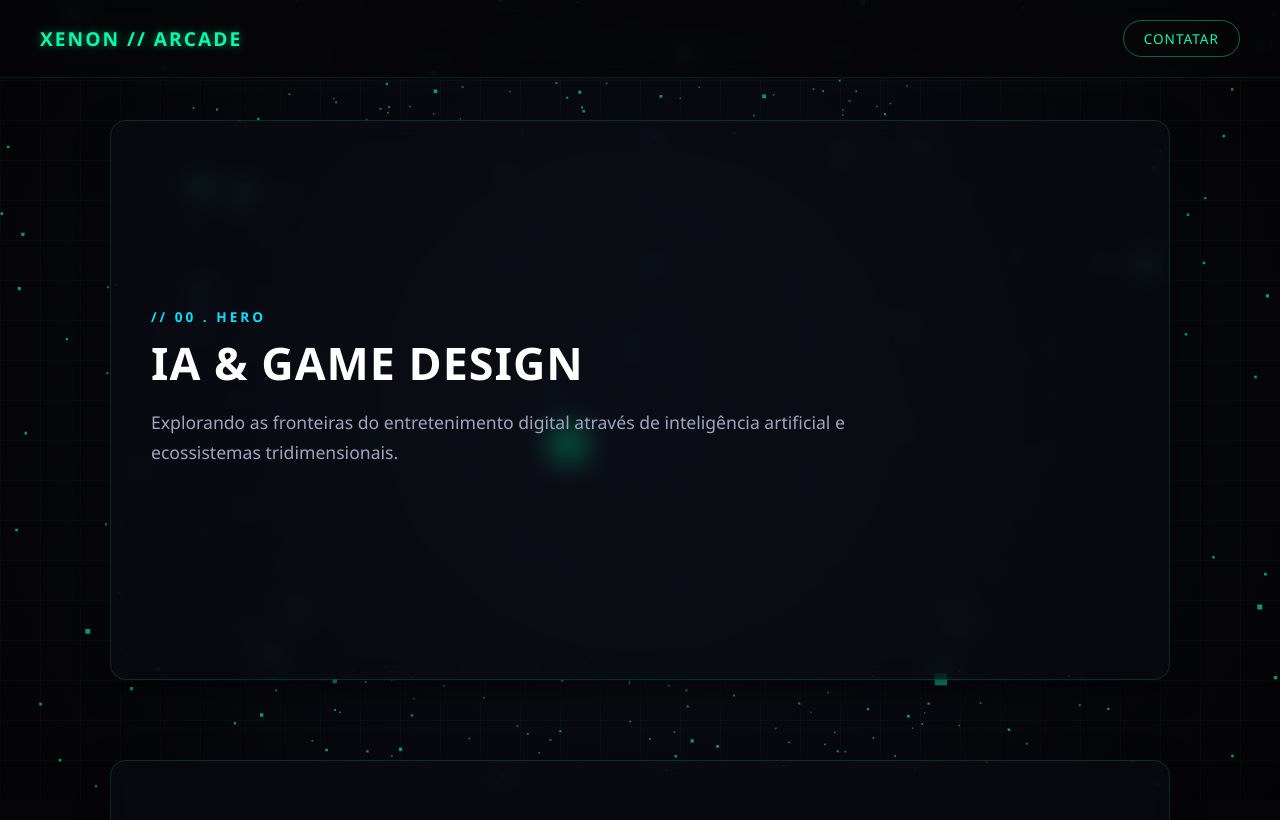
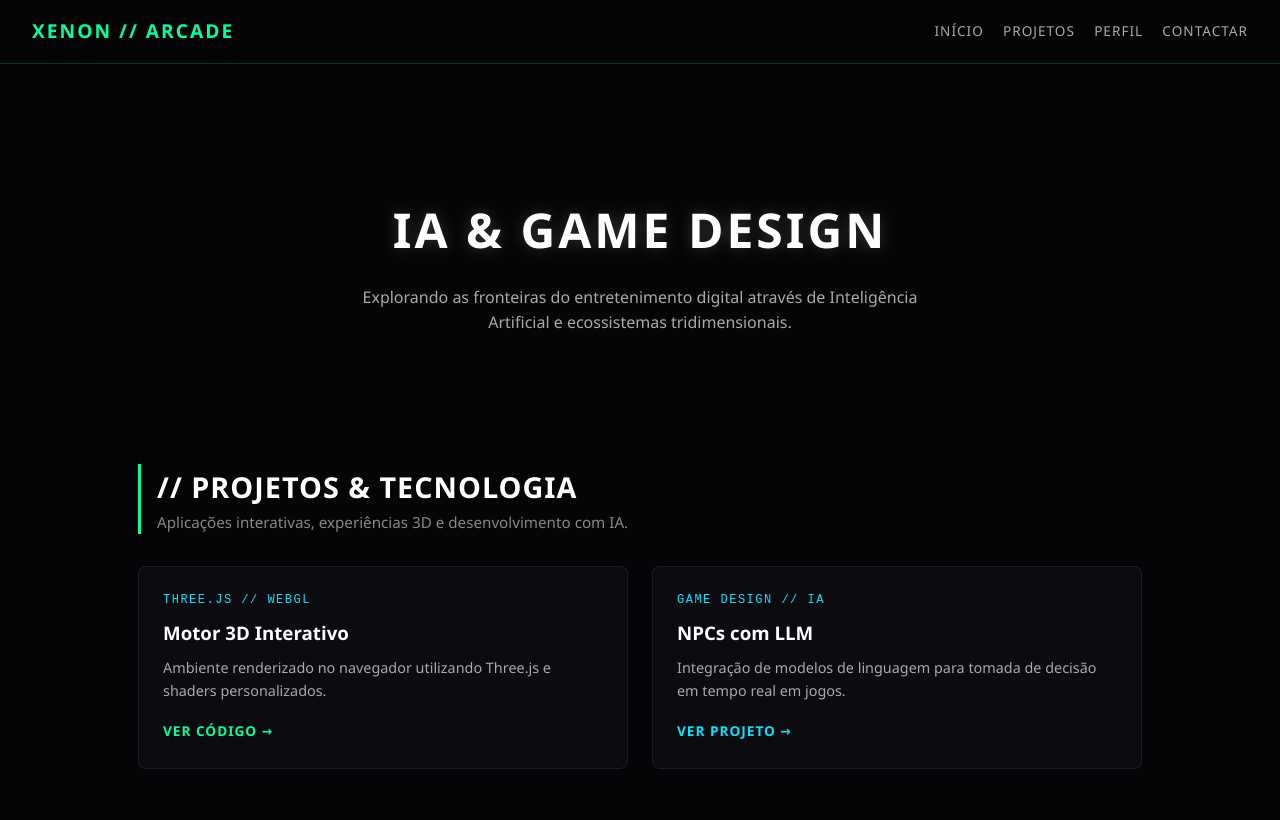
Before and after one commit to wwwcarlossenin03-ship-it/xeno-arcade, a plain HTML site: page index.html in a window 1280 px wide. Shown: the top 820 px of the page. Drawn offline with nearby package versions, Linux system fonts and the light colour scheme; animation ran at ten frames a second.

Commit message:
Atualizar o index.html

```diff
--- a/index.html
+++ b/index.html
@@ -1,11 +1,12 @@
-
 <!DOCTYPE html>
 <html lang="pt">
 <head>
   <meta charset="UTF-8">
   <meta name="viewport" content="width=device-width, initial-scale=1.0">
   <title>XENON // ARCADE</title>
+
   <style>
+    /* RESET & VARIÁVEIS */
     * {
       margin: 0;
       padding: 0;
@@ -17,323 +18,383 @@
       background-color: #050508;
       color: #e0e0e0;
       overflow-x: hidden;
+      line-height: 1.6;
     }
 
-        /* Fixed Background Canvas */
-        #bg-canvas {
+    /* ECRÃ DE ENTRADA / LOADER CYBERPUNK */
+    #cyber-loader {
       position: fixed;
       top: 0;
       left: 0;
       width: 100vw;
       height: 100vh;
-            z-index: -1;
-            background: radial-gradient(circle at center, #0d0f18 0%, #030305 100%);
+      background-color: #050508;
+      z-index: 9999;
+      display: flex;
+      justify-content: center;
+      align-items: center;
+      transition: opacity 0.8s ease, visibility 0.8s ease;
     }
 
-        /* Grid overlay */
-        .grid-overlay {
-            position: fixed;
-            top: 0;
-            left: 0;
-            width: 100vw;
-            height: 100vh;
-            background-image:
-                linear-gradient(rgba(0, 255, 170, 0.03) 1px, transparent 1px),
-                linear-gradient(90deg, rgba(0, 255, 170, 0.03) 1px, transparent 1px);
-            background-size: 40px 40px;
-            pointer-events: none;
-            z-index: 0;
+    #cyber-loader.hidden {
+      opacity: 0;
+      visibility: hidden;
     }
 
-        /* Navigation */
-        nav {
-            position: fixed;
+    .loader-content {
+      text-align: center;
+      font-family: monospace;
+      color: #00ff9d;
+    }
+
+    .glitch-title {
+      font-size: 2.5rem;
+      font-weight: bold;
+      letter-spacing: 4px;
+      text-shadow: 0 0 10px #00ff9d, 0 0 20px #00e5ff;
+      margin-bottom: 1.5rem;
+      animation: pulseGlitch 1.5s infinite alternate;
+    }
+
+    @keyframes pulseGlitch {
+      0% { transform: scale(1); text-shadow: 0 0 10px #00ff9d; }
+      100% { transform: scale(1.02); text-shadow: 0 0 20px #00e5ff, -2px 0 #ff007f; }
+    }
+
+    .loader-bar {
+      width: 280px;
+      height: 6px;
+      background: rgba(255, 255, 255, 0.1);
+      border: 1px solid #00ff9d;
+      border-radius: 3px;
+      margin: 0 auto 1rem auto;
+      overflow: hidden;
+    }
+
+    .loader-progress {
+      width: 0%;
+      height: 100%;
+      background: linear-gradient(90deg, #00ff9d, #00e5ff);
+      box-shadow: 0 0 10px #00ff9d;
+      transition: width 0.1s linear;
+    }
+
+    .loader-status {
+      font-size: 0.85rem;
+      color: #888;
+      letter-spacing: 2px;
+    }
+
+    /* HEADER & NAVEGAÇÃO */
+    header {
+      position: sticky;
       top: 0;
-            width: 100%;
-            padding: 20px 40px;
+      background: rgba(5, 5, 8, 0.9);
+      backdrop-filter: blur(10px);
+      border-bottom: 1px solid rgba(0, 255, 157, 0.2);
+      z-index: 100;
+      padding: 1rem 2rem;
       display: flex;
       justify-content: space-between;
       align-items: center;
-            z-index: 100;
-            background: rgba(5, 5, 8, 0.8);
-            backdrop-filter: blur(10px);
-            border-bottom: 1px solid rgba(0, 255, 170, 0.1);
     }
 
     .logo {
+      font-weight: bold;
       font-size: 1.2rem;
-            font-weight: 800;
+      color: #00ff9d;
       letter-spacing: 2px;
-            color: #00ffaa;
-            text-shadow: 0 0 10px rgba(0, 255, 170, 0.5);
+      text-decoration: none;
     }
 
-        .nav-btn {
-            padding: 8px 20px;
-            border: 1px solid rgba(0, 255, 170, 0.4);
-            border-radius: 20px;
-            color: #00ffaa;
+    nav {
+      display: flex;
+      gap: 1.2rem;
+      overflow-x: auto;
+    }
+
+    .nav-link {
+      color: #aaa;
       text-decoration: none;
       font-size: 0.85rem;
       letter-spacing: 1px;
-            transition: all 0.3s ease;
-            text-transform: uppercase;
+      transition: color 0.3s;
+      white-space: nowrap;
     }
 
-        .nav-btn:hover {
-            background: #00ffaa;
-            color: #050508;
-            box-shadow: 0 0 15px rgba(0, 255, 170, 0.6);
+    .nav-link:hover {
+      color: #00ff9d;
     }
 
-        /* Content Sections */
+    /* ESTRUTURA GERAL */
     .container {
-            position: relative;
-            z-index: 1;
       max-width: 1100px;
       margin: 0 auto;
-            padding: 120px 20px 80px 20px;
+      padding: 3rem 1.5rem;
     }
 
     .section {
-            min-height: 70vh;
-            display: flex;
-            flex-direction: column;
-            justify-content: center;
-            margin-bottom: 80px;
-            padding: 40px;
-            background: rgba(10, 12, 20, 0.6);
-            border: 1px solid rgba(0, 255, 170, 0.15);
-            border-radius: 16px;
-            backdrop-filter: blur(12px);
-            box-shadow: 0 10px 30px rgba(0,0,0,0.5);
+      margin-bottom: 4rem;
     }
 
-        .section-tag {
-            font-size: 0.85rem;
-            letter-spacing: 3px;
-            color: #00e1ff;
-            margin-bottom: 12px;
-            text-transform: uppercase;
-            font-weight: 600;
+    .section-header {
+      margin-bottom: 2rem;
+      border-left: 3px solid #00ff9d;
+      padding-left: 1rem;
     }
 
-        .section-title {
-            font-size: 2.8rem;
-            font-weight: 900;
-            color: #ffffff;
-            margin-bottom: 20px;
-            line-height: 1.1;
+    .section-header h2 {
+      color: #fff;
+      font-size: 1.8rem;
       letter-spacing: 1px;
     }
 
-        .section-desc {
-            font-size: 1.1rem;
-            color: #a0a5c0;
-            line-height: 1.7;
-            max-width: 750px;
-            margin-bottom: 25px;
+    .section-header p {
+      color: #888;
+      font-size: 0.95rem;
     }
 
-        /* Specs / Grid List */
-        .specs-grid {
-            display: grid;
-            grid-template-columns: repeat(auto-fit, minmax(220px, 1fr));
-            gap: 20px;
-            margin-top: 20px;
+    /* HERO */
+    .hero {
+      text-align: center;
+      padding: 5rem 1rem;
     }
 
-        .spec-card {
-            background: rgba(255, 255, 255, 0.03);
-            border: 1px solid rgba(255, 255, 255, 0.08);
-            padding: 20px;
-            border-radius: 12px;
-            transition: border-color 0.3s ease;
+    .hero h1 {
+      font-size: 3rem;
+      letter-spacing: 3px;
+      color: #fff;
+      margin-bottom: 1rem;
+      text-shadow: 0 0 15px rgba(255, 255, 255, 0.2);
     }
 
-        .spec-card:hover {
-            border-color: #00ffaa;
+    .hero p {
+      color: #aaa;
+      max-width: 600px;
+      margin: 0 auto;
     }
 
-        .spec-card h4 {
-            color: #00ffaa;
-            font-size: 0.9rem;
-            margin-bottom: 8px;
-            text-transform: uppercase;
-            letter-spacing: 1px;
+    /* GRELHA & CARTÕES */
+    .grid {
+      display: grid;
+      grid-template-columns: repeat(auto-fit, minmax(300px, 1fr));
+      gap: 1.5rem;
     }
 
-        .spec-card p {
-            color: #ffffff;
-            font-size: 1.05rem;
-            font-weight: 600;
+    .card {
+      background: rgba(15, 15, 22, 0.6);
+      border: 1px solid rgba(255, 255, 255, 0.08);
+      border-radius: 8px;
+      padding: 1.5rem;
+      transition: transform 0.3s, border-color 0.3s;
     }
 
-        /* Responsive */
-        @media (max-width: 768px) {
-            nav {
-                padding: 15px 20px;
+    .card:hover {
+      transform: translateY(-5px);
+      border-color: rgba(0, 255, 157, 0.4);
     }
-            .section {
-                padding: 25px;
-                min-height: auto;
+
+    .card-tag {
+      font-size: 0.75rem;
+      color: #00e5ff;
+      letter-spacing: 1.5px;
+      margin-bottom: 0.5rem;
+      font-family: monospace;
     }
-            .section-title {
-                font-size: 2rem;
+
+    .card h3 {
+      color: #fff;
+      margin-bottom: 0.5rem;
     }
+
+    .card p {
+      color: #aaa;
+      font-size: 0.9rem;
+      margin-bottom: 1rem;
+    }
+
+    .card-link {
+      display: inline-block;
+      text-decoration: none;
+      font-size: 0.85rem;
+      font-weight: bold;
+      letter-spacing: 1px;
+      transition: opacity 0.3s;
+    }
+
+    .card-link:hover {
+      opacity: 0.8;
+    }
+
+    /* RODAPÉ */
+    footer {
+      text-align: center;
+      padding: 2rem;
+      border-top: 1px solid rgba(255, 255, 255, 0.05);
+      color: #666;
+      font-size: 0.85rem;
     }
   </style>
 </head>
 <body>
 
-    <canvas id="bg-canvas"></canvas>
-    <div class="grid-overlay"></div>
-
-    <nav>
-        <div class="logo">XENON // ARCADE</div>
-        <a href="#contato" class="nav-btn">Contatar</a>
-    </nav>
-
-    <div class="container">
-        <!-- Section Hero / 00 -->
-        <div class="section">
-            <div class="section-tag">// 00 . HERO</div>
-            <h1 class="section-title">IA & GAME DESIGN</h1>
-            <p class="section-desc">Explorando as fronteiras do entretenimento digital através de inteligência artificial e ecossistemas tridimensionais.</p>
+  <!-- ECRÃ DE ENTRADA / LOADER CYBERPUNK -->
+  <div id="cyber-loader">
+    <div class="loader-content">
+      <div class="glitch-title" data-text="XENON//ARCADE">XENON//ARCADE</div>
+      <div class="loader-bar">
+        <div class="loader-progress"></div>
+      </div>
+      <div class="loader-status">INICIALIZANDO SISTEMA... <span id="load-perc">0%</span></div>
+    </div>
   </div>
 
-        <!-- Section 01 -->
-        <div class="section">
-            <div class="section-tag">// 01 . HOYOVERSE EXPEDITION</div>
-            <h2 class="section-title">GENSHIN & HONKAI IMPACT</h2>
-            <p class="section-desc">Análise de arquitetura de mundo aberto, design de personagens estilo anime e mecânicas de combate dinâmicas que revolucionaram a indústria mobile e cross-platform.</p>
+  <!-- NAVEGAÇÃO -->
+  <header>
+    <a href="#" class="logo">XENON // ARCADE</a>
+    <nav>
+      <a href="#hero" class="nav-link">INÍCIO</a>
+      <a href="#projetos" class="nav-link">PROJETOS</a>
+      <a href="#perfil" class="nav-link">PERFIL</a>
+      <a href="#contacto" class="nav-link">CONTACTAR</a>
+    </nav>
+  </header>
+
+  <main class="container">
+    <!-- HERO SECTION -->
+    <section id="hero" class="hero">
+      <h1>IA & GAME DESIGN</h1>
+      <p>Explorando as fronteiras do entretenimento digital através de Inteligência Artificial e ecossistemas tridimensionais.</p>
+    </section>
+
+    <!-- SECÇÃO DE PROJETOS -->
+    <section id="projetos" class="section">
+      <div class="container">
+        <div class="section-header">
+          <h2>// PROJETOS & TECNOLOGIA</h2>
+          <p>Aplicações interativas, experiências 3D e desenvolvimento com IA.</p>
         </div>
 
-        <!-- Section 02 -->
-        <div class="section">
-            <div class="section-tag">// 02 . SOUNDTRACKS</div>
-            <h2 class="section-title">GAME MUSIC & ATMOSPHERE</h2>
-            <p class="section-desc">A imersão auditiva como pilar narrativo: composições orquestrais e sintéticas que transformam sessões de jogo em experiências sensoriais inesquecíveis.</p>
+        <div class="grid">
+          <!-- Cartão 1 -->
+          <div class="card">
+            <div class="card-tag">THREE.JS // WEBGL</div>
+            <h3>Motor 3D Interativo</h3>
+            <p>Ambiente renderizado no navegador utilizando Three.js e shaders personalizados.</p>
+            <a href="https://github.com/wwwcarlossenin03-ship-it" target="_blank" class="card-link" style="color: #00ff9d;">VER CÓDIGO &rarr;</a>
           </div>
 
-        <!-- Section 03 -->
-        <div class="section">
-            <div class="section-tag">// 03 . JRPG NOSTALGIA</div>
-            <h2 class="section-title">DRAGON QUEST LEGACY</h2>
-            <p class="section-desc">Celebrando as origens dos RPGs japoneses, o legado artístico de Akira Toriyama e a evolução do combate por turnos até à era moderna.</p>
-        </div>
-
-        <!-- Section 04 -->
-        <div class="section">
-            <div class="section-tag">// 04 . INDIE REVOLUTION</div>
-            <h2 class="section-title">INDIE GAME DESIGN</h2>
-            <p class="section-desc">A liberdade criativa dos estúdios independentes, explorando direções artísticas audaciosas e loops de gameplay inovadores.</p>
-        </div>
-
-        <!-- Section 05 -->
-        <div class="section">
-            <div class="section-tag">// 05 . ARTIFICIAL INTEL</div>
-            <h2 class="section-title">NEXT-GEN IA ENGINES</h2>
-            <p class="section-desc">Integração de NPCs inteligentes, geração procedimental de mundos e assistência de IA no fluxo de trabalho de game dev.</p>
-        </div>
-
-        <!-- Section 06: Retro Arcade -->
-        <div class="section">
-            <div class="section-tag" style="color: #ff007f;">// 06 . RETRO ARCADE</div>
-            <h2 class="section-title">SALÃO ARCADE & SYNTHWAVE</h2>
-            <p class="section-desc">Uma viagem nostálgica à era de ouro dos gabinetes de arcade, pixel art vibrante e jogos de luta 2D. Preservando a essência do gameplay arcade com toques futuristas.</p>
-            <div class="specs-grid">
-                <div class="spec-card">
-                    <h4>Estética</h4>
-                    <p>Pixel Art & Neon CRT</p>
-                </div>
-                <div class="spec-card">
-                    <h4>Gêneros</h4>
-                    <p>Beat 'em up & Fighting</p>
-                </div>
-                <div class="spec-card">
-                    <h4>Hardware</h4>
-                    <p>Cabinets & CRT Monitors</p>
+          <!-- Cartão 2 -->
+          <div class="card">
+            <div class="card-tag">GAME DESIGN // IA</div>
+            <h3>NPCs com LLM</h3>
+            <p>Integração de modelos de linguagem para tomada de decisão em tempo real em jogos.</p>
+            <a href="https://github.com/wwwcarlossenin03-ship-it" target="_blank" class="card-link" style="color: #00e5ff;">VER PROJETO &rarr;</a>
           </div>
         </div>
       </div>
+    </section>
 
-        <!-- Section 07: Hardware & Setup -->
-        <div class="section">
-            <div class="section-tag" style="color: #ffaa00;">// 07 . HARDWARE & SETUP</div>
-            <h2 class="section-title">BATTLESTATION & SPECS</h2>
-            <p class="section-desc">Configuração do ecossistema de desenvolvimento e gaming. Otimização de hardware para renderização em tempo real e compilação de gráficos 3D.</p>
-            <div class="specs-grid">
-                <div class="spec-card">
-                    <h4>Processador</h4>
-                    <p>High-End Multi-Core</p>
+    <!-- SECÇÃO SOBRE MIM / PERFIL -->
+    <section id="perfil" class="section">
+      <div class="container">
+        <div class="section-header">
+          <h2>// PERFIL DO DESENVOLVEDOR</h2>
+          <p>Quem está por trás do ecossistema Xenon Arcade.</p>
         </div>
-                <div class="spec-card">
-                    <h4>Placa Gráfica</h4>
-                    <p>RTX Ray-Tracing GPU</p>
+
+        <div class="grid" style="grid-template-columns: 1fr;">
+          <div class="card" style="display: flex; flex-direction: column; gap: 1.5rem; background: rgba(10, 10, 15, 0.8);">
+            <div style="display: flex; align-items: center; gap: 1.5rem; flex-wrap: wrap;">
+              <div style="width: 80px; height: 80px; border-radius: 50%; border: 2px solid #00ff9d; overflow: hidden; background: #1a1a24; display: flex; align-items: center; justify-content: center;">
+                <span style="font-size: 2.2rem; color: #00ff9d;">&#x1F47D;</span>
               </div>
-                <div class="spec-card">
-                    <h4>Monitores</h4>
-                    <p>Dual 144Hz IPS Display</p>
+              <div>
+                <div class="card-tag">DESENVOLVEDOR // LEAD DESIGNER</div>
+                <h3 style="font-size: 1.8rem; margin: 0.2rem 0;">Carlos Senin</h3>
+                <p style="color: #00e5ff; margin: 0;">Especialista em IA, Game Design & Sistemas Interativos</p>
               </div>
-                <div class="spec-card">
-                    <h4>Periféricos</h4>
-                    <p>Custom Mechanical Board</p>
+            </div>
+
+            <p>
+              Desenvolvedor apaixonado pela interseção entre Inteligência Artificial, desenvolvimento de videojogos e web interativa.
+              Focado na criação de experiências imersivas, protótipos em Three.js, integração de LLMs e arquiteturas modernas de software.
+            </p>
+
+            <div style="display: flex; gap: 0.5rem; flex-wrap: wrap; margin-top: 0.5rem;">
+              <span style="background: rgba(0, 255, 157, 0.1); color: #00ff9d; border: 1px solid rgba(0, 255, 157, 0.3); padding: 4px 12px; border-radius: 4px; font-size: 0.85rem;">JavaScript / HTML5</span>
+              <span style="background: rgba(0, 255, 157, 0.1); color: #00ff9d; border: 1px solid rgba(0, 255, 157, 0.3); padding: 4px 12px; border-radius: 4px; font-size: 0.85rem;">Game Design</span>
+              <span style="background: rgba(0, 255, 157, 0.1); color: #00ff9d; border: 1px solid rgba(0, 255, 157, 0.3); padding: 4px 12px; border-radius: 4px; font-size: 0.85rem;">Inteligência Artificial</span>
+              <span style="background: rgba(0, 255, 157, 0.1); color: #00ff9d; border: 1px solid rgba(0, 255, 157, 0.3); padding: 4px 12px; border-radius: 4px; font-size: 0.85rem;">Three.js / WebGL</span>
             </div>
           </div>
         </div>
+      </div>
+    </section>
 
+    <!-- SECÇÃO CONTACTOS -->
+    <section id="contacto" class="section">
+      <div class="container">
+        <div class="section-header">
+          <h2>// CANAIS DE COMUNICAÇÃO</h2>
+          <p>Entra em contacto para colaborações, projetos ou suporte.</p>
         </div>
 
-    <!-- Three.js Library & Simple Canvas Animation -->
-    <script src="https://cdnjs.cloudflare.com/ajax/libs/three.js/r128/three.min.js"></script>
+        <div class="grid">
+          <!-- Cartão GitHub -->
+          <div class="card">
+            <div class="card-tag">PLATAFORMA // REPOSITÓRIOS</div>
+            <h3>GitHub</h3>
+            <p>Explora o código-fonte dos meus projetos, contribui ou faz fork dos repositórios.</p>
+            <a href="https://github.com/wwwcarlossenin03-ship-it" target="_blank" class="card-link" style="color: #00ff9d;">VER PERFIL &rarr;</a>
+          </div>
+
+          <!-- Cartão Email -->
+          <div class="card">
+            <div class="card-tag">DIRECT // EMAIL</div>
+            <h3>Email Directo</h3>
+            <p>Para propostas de trabalho, parcerias ou dúvidas sobre os projetos.</p>
+            <a href="mailto:www.carlossenin03@gmail.com" class="card-link" style="color: #00e5ff;">ENVIAR EMAIL &rarr;</a>
+          </div>
+
+          <!-- Cartão Redes / Social -->
+          <div class="card">
+            <div class="card-tag">COMUNIDADE // SOCIAL</div>
+            <h3>Redes & Comunidade</h3>
+            <p>Acompanha as atualizações sobre novos lançamentos e desenvolvimento.</p>
+            <a href="https://github.com/wwwcarlossenin03-ship-it" target="_blank" class="card-link" style="color: #ff007f;">ACEDER &rarr;</a>
+          </div>
+        </div>
+      </div>
+    </section>
+  </main>
+
+  <footer>
+    <p>&copy; 2026 XENON ARCADE // Todos os direitos reservados.</p>
+  </footer>
+
+  <!-- SCRIPT DE CONTROLO DO LOADER -->
   <script>
-        // Setup Three.js Background Scene
-        const canvas = document.getElementById('bg-canvas');
-        const scene = new THREE.Scene();
-        const camera = new THREE.PerspectiveCamera(75, window.innerWidth / window.innerHeight, 0.1, 1000);
-        const renderer = new THREE.WebGLRenderer({ canvas: canvas, alpha: true, antialias: true });
+    window.addEventListener('DOMContentLoaded', () => {
+      let progress = 0;
+      const progressBar = document.querySelector('.loader-progress');
+      const percText = document.getElementById('load-perc');
+      const loader = document.getElementById('cyber-loader');
 
-        renderer.setSize(window.innerWidth, window.innerHeight);
-        renderer.setPixelRatio(Math.min(window.devicePixelRatio, 2));
+      const interval = setInterval(() => {
+        progress += Math.floor(Math.random() * 15) + 5;
+        if (progress > 100) progress = 100;
 
-        // Create Particles
-        const particleCount = 1500;
-        const geometry = new THREE.BufferGeometry();
-        const positions = new Float32Array(particleCount * 3);
+        progressBar.style.width = progress + '%';
+        percText.innerText = progress + '%';
 
-        for (let i = 0; i < particleCount * 3; i++) {
-            positions[i] = (Math.random() - 0.5) * 100;
+        if (progress === 100) {
+          clearInterval(interval);
+          setTimeout(() => {
+            loader.classList.add('hidden');
+          }, 300);
         }
-
-        geometry.setAttribute('position', new THREE.BufferAttribute(positions, 3));
-
-        const material = new THREE.PointsMaterial({
-            color: 0x00ffaa,
-            size: 0.25,
-            transparent: true,
-            opacity: 0.6
-        });
-
-        const particles = new THREE.Points(geometry, material);
-        scene.add(particles);
-
-        camera.position.z = 30;
-
-        // Animate
-        function animate() {
-            requestAnimationFrame(animate);
-            particles.rotation.y += 0.0008;
-            particles.rotation.x += 0.0003;
-            renderer.render(scene, camera);
-        }
-        animate();
-
-        // Handle Resize
-        window.addEventListener('resize', () => {
-            camera.aspect = window.innerWidth / window.innerHeight;
-            camera.updateProjectionMatrix();
-            renderer.setSize(window.innerWidth, window.innerHeight);
+      }, 80);
     });
   </script>
 </body>
```
Lines whose indentation alone changed are shown as unchanged.
